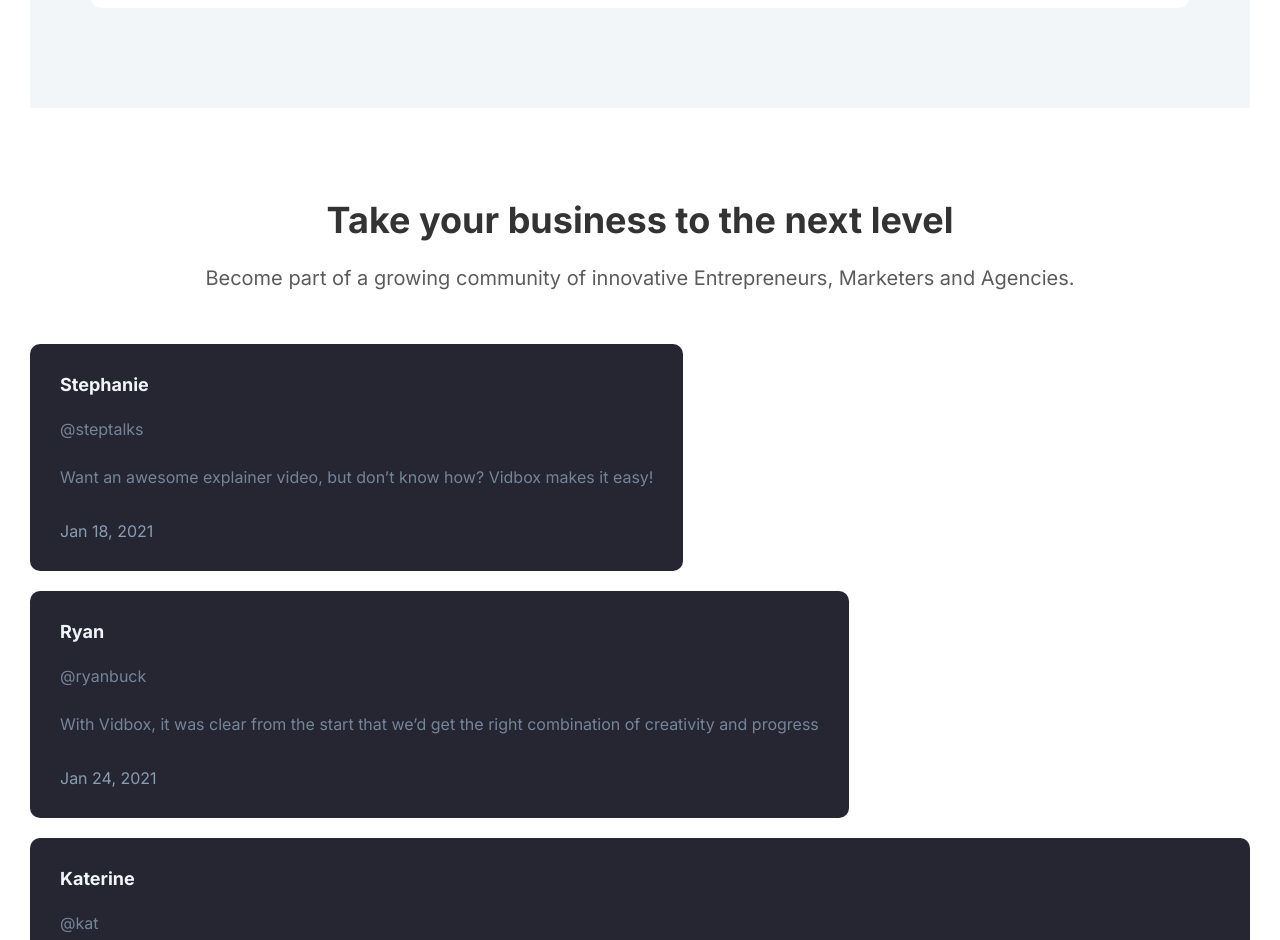
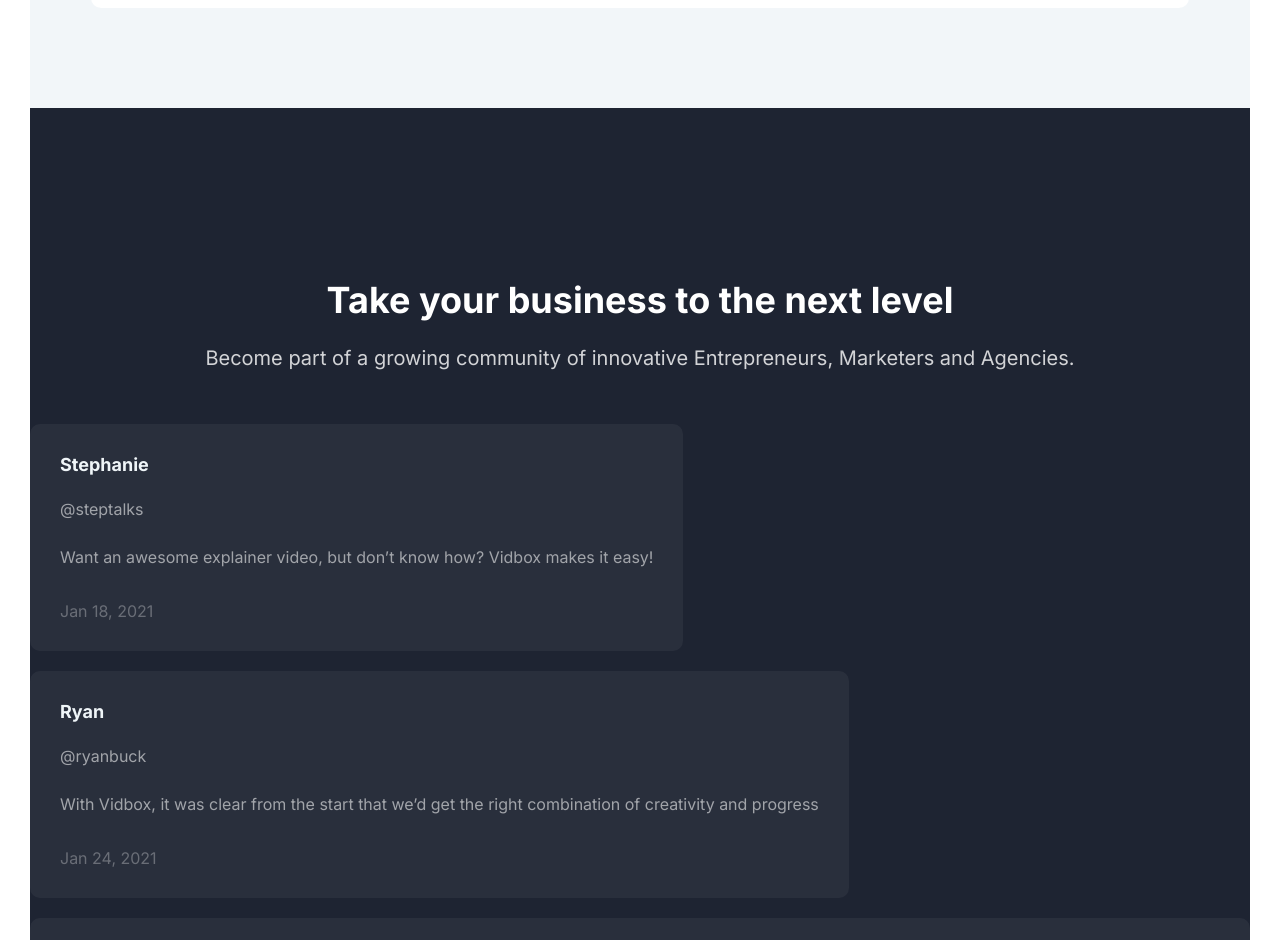
Before and after one commit to chrisprodev/lading_page, a Gatsby site: page / in a window 1280 px wide. Shown: the part 6826-7766 px from the top of the page. Built offline with nearby package versions, Linux system fonts and the light colour scheme; Gatsby itself is replaced by a stand-in of ours.

Commit message:
Update Testimonials (style)

```diff
--- a/src/components/TestimonialCard.jsx
+++ b/src/components/TestimonialCard.jsx
@@ -25,17 +25,17 @@ const Card = styled.div`
   margin-bottom: 2rem;
   border-radius: 1rem;
   padding: 3rem;
-  background: #262633;
+  background: var(--opacity-05);
 
   p {
     font-size: 1.6rem;
     line-height: 2.8rem;
-    color: var(--gray-2);
+    color: var(--opacity-7);
   }
 
   .card__datetime {
     margin-top: 2rem;
-    color: var(--gray-2);
+    color: var(--opacity-3);
     display: block;
     margin-top: 3rem;
     font-size: 1.6rem;
--- a/src/pages/index.jsx
+++ b/src/pages/index.jsx
@@ -155,12 +155,12 @@ export default function Home() {
                 </PricingWrapper>
               </PricingContentWrapper>
             </Pricing>
-
             <Testimonials>
+              <TestimonialsWrapper>
                 <h2>Take your business to the next level</h2>
                 <p className="testimonials__sub-title">
-                Become part of a growing community of innovative Entrepreneurs,
-                Marketers and Agencies.
+                  Become part of a growing community of innovative
+                  Entrepreneurs, Marketers and Agencies.
                 </p>
                 <TestimonialsGrid>
                   {testimonials.map(element => (
@@ -172,6 +172,7 @@ export default function Home() {
                     />
                   ))}
                 </TestimonialsGrid>
+              </TestimonialsWrapper>
             </Testimonials>
             <FAQs>
               <h2>Frequently asked questions</h2>
@@ -446,21 +447,25 @@ const PricingWrapper = styled.div`
 `
 
 const Testimonials = styled.section`
+  padding: 10rem 0;
+  background: var(--dark-gray);
+`
+
+const TestimonialsWrapper = styled.div`
   display: flex;
   flex-direction: column;
   width: 100%;
   max-width: 129rem;
-  margin-top: 23rem;
   margin-left: auto;
   margin-right: auto;
 
-  h2,
   p {
     margin-top: 2rem;
   }
 
   h2,
   .testimonials__sub-title {
+    color: #fff;
     text-align: center;
   }
 
@@ -474,6 +479,7 @@ const Testimonials = styled.section`
     margin-top: 7rem;
   }
 `
+
 const TestimonialsGrid = styled.div`
   margin-top: 5rem;
   columns: 3 auto;
```
Lines whose indentation alone changed are shown as unchanged.
